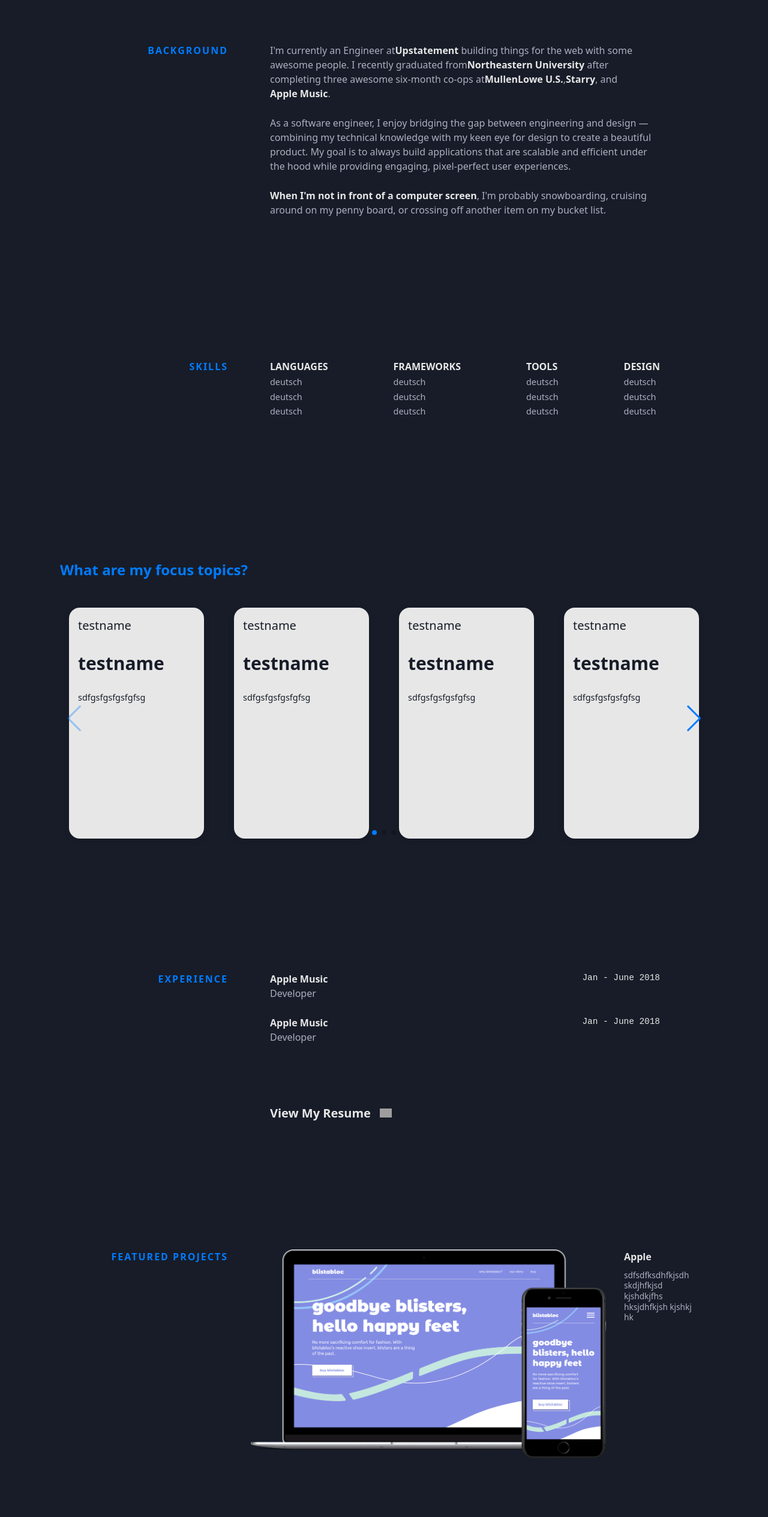
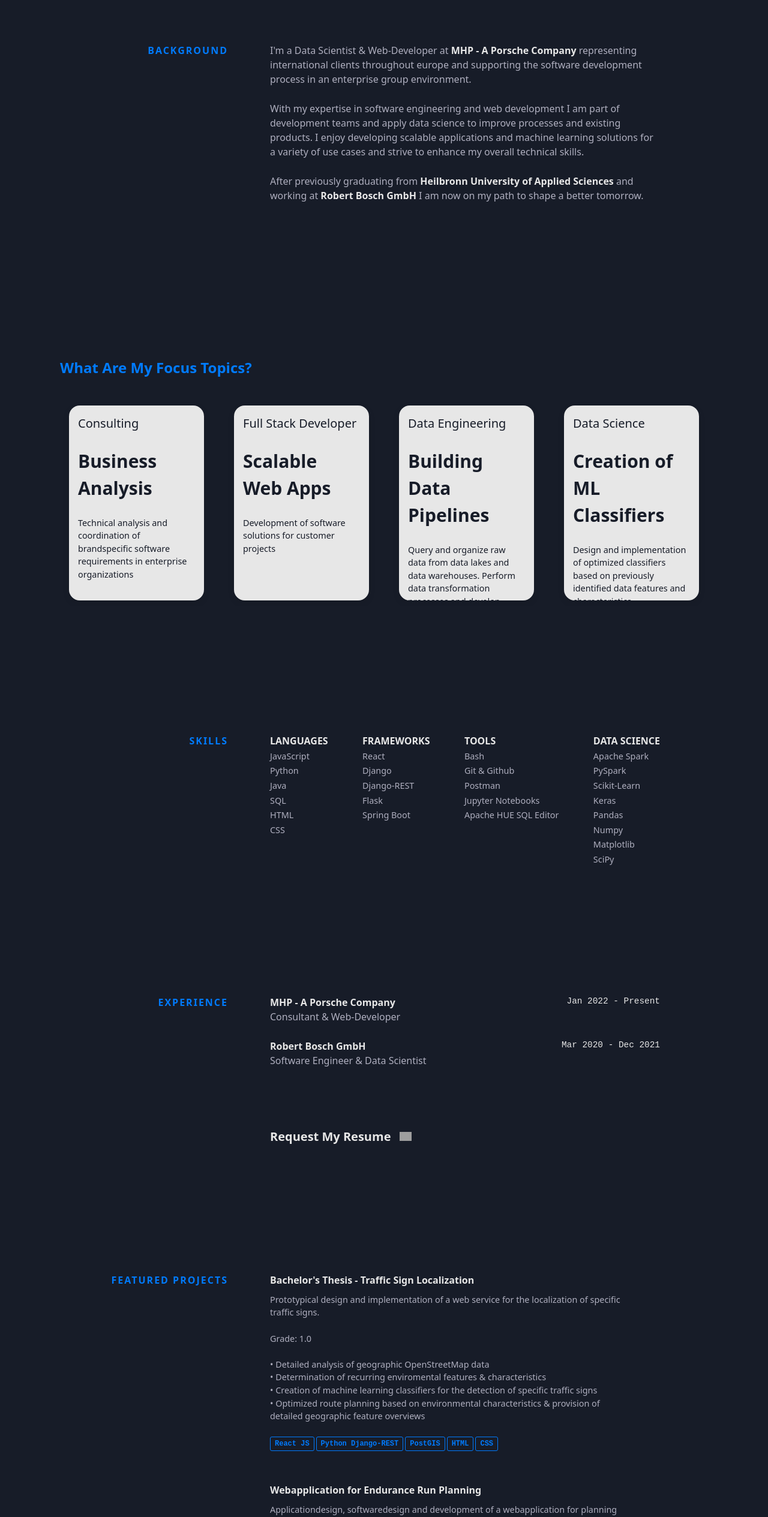
Before and after one commit to hen-den/v1-homepage, a React (Create React App) app: page / in a window 1280 px wide. Shown: the part 840-3369 px from the top of the page at 60% size. Built offline with nearby package versions, Linux system fonts and the light colour scheme; grey boxes are pictures that could not be loaded; a web font is replaced by a local one.

Commit message:
Add site text

```diff
--- a/src/App.js
+++ b/src/App.js
@@ -79,59 +79,65 @@ function App() {
         <Switch />
         <Intro image={{img_url: business_img}}/>
         <Background />
-        <Skills languages={["deutsch", "deutsch", "deutsch"]}
-                frameworks={["deutsch", "deutsch", "deutsch"]}
-                tools={["deutsch", "deutsch", "deutsch"]}
-                design={["deutsch", "deutsch", "deutsch"]} />
 
-        <CardOverview />
+        <CardOverview topics={[{
+            headline: "Consulting",
+            name: "Business Analysis",
+            description: "Technical analysis and coordination of brandspecific software requirements in enterprise organizations"
+        },{
+            headline: "Full Stack Developer",
+            name: "Scalable Web Apps",
+            description: "Development of software solutions for customer projects"
+        },{
+            headline: "Data Engineering",
+            name: "Building Data Pipelines",
+            description: "Query and organize raw data from data lakes and data warehouses. " +
+                "Perform data transformation processes and develop analytical visualizations."
+        },{
+            headline: "Data Science",
+            name: "Creation of ML Classifiers",
+            description: "Design and implementation of optimized classifiers based on previously " +
+                "identified data features and characteristics."
+        }
+
+        ]}/>
+
+        <Skills languages={["JavaScript", "Python", "Java", "SQL", "HTML", "CSS"]}
+                frameworks={["React", "Django", "Django-REST", "Flask", "Spring Boot"]}
+                tools={["Bash", "Git & Github", "Postman", "Jupyter Notebooks", "Apache HUE SQL Editor"]}
+                data_transformation={["Apache Spark", "PySpark", "Scikit-Learn", "Keras", "Pandas", "Numpy", "Matplotlib", "SciPy"]} />
 
         <Experience experience={[{
-              company: "Apple Music",
-              url: "https://www.apple.com/music/",
-              time: "Jan - June 2018",
-              position: "Developer"
+              company: "MHP - A Porsche Company",
+              url: "https://www.mhp.com/en/",
+              time: "Jan 2022 - Present",
+              position: "Consultant & Web-Developer"
         }, {
-              company: "Apple Music",
-              url: "https://www.apple.com/music/",
-              time: "Jan - June 2018",
-              position: "Developer"
+              company: "Robert Bosch GmbH",
+              url: "https://www.bosch.com/",
+              time: "Mar 2020 - Dec 2021",
+              position: "Software Engineer & Data Scientist"
           }]} />
-
-          <FeaturedProjects projects={[{
-              name: "Apple",
-              img_url: Blistabloc,
-              url: "https://www.apple.com/music/",
-              description: "sdfsdfksdhfkjsdh skdjhfkjsd kjshdkjfhs hksjdhfkjsh kjshkj hk",
-          },{
-              name: "Apple",
-              img_url: Blistabloc,
-              url: "https://www.apple.com/music/",
-              description: "sdfsdfksdhfkjsdh skdjhfkjsd kjshdkjfhs hksjdhfkjsh kjshkj hk",
-          },{
-              name: "Apple",
-              img_url: Blistabloc,
-              url: "https://www.apple.com/music/",
-              description: "sdfsdfksdhfkjsdh skdjhfkjsd kjshdkjfhs hksjdhfkjsh kjshkj hk",
-          },
-          ]} />
 
          <OtherProjects
              projects={[{
-                 name: "Other Project",
-                 url: "https://www.apple.com/music/",
-                 description: "sdfsdfksdhfkjsdh skdjhfkjsd kjshdkjfhs hksjdhfkjsh kjshkj hk",
-                 used: ["HTML", "CSS", "React", "Django-REST"]
+                 name: "Bachelor's Thesis -  Traffic Sign Localization",
+                 url: "https://github.com/hen-den",
+                 description: "Prototypical design and implementation of a web service for the localization of specific traffic signs.\n \n" + "Grade: 1.0\n\n"+"• Detailed analysis of geographic OpenStreetMap data \n" +
+                     "• Determination of recurring enviromental features & characteristics\n" +
+                     "• Creation of machine learning classifiers for the detection of specific traffic signs \n" +
+                     "• Optimized route planning based on environmental characteristics & provision of detailed geographic feature overviews",
+                 used: ["React JS", "Python Django-REST", "PostGIS","HTML", "CSS"]
              },{
-                 name: "Other Project",
-                 url: "https://www.apple.com/music/",
-                 description: "sdfsdfksdhfkjsdh skdjhfkjsd kjshdkjfhs hksjdhfkjsh kjshkj hk",
-                 used: ["HTML", "CSS", "React", "Django-REST"]
+                 name: "Webapplication for Endurance Run Planning",
+                 url: "https://www.bosch.com/",
+                 description: "Applicationdesign, softwaredesign and development of a webapplication for planning validation routes for driver assistance systems",
+                 used: ["Django", "JavaScript", "MySQL", "LeafletJS", "D3-JS", "Apache Hadoop","HTML", "CSS"]
              },{
-                 name: "Other Project",
-                 url: "https://www.apple.com/music/",
-                 description: "sdfsdfksdhfkjsdh skdjhfkjsd kjshdkjfhs hksjdhfkjsh kjshkj hk",
-                 used: ["HTML", "CSS", "React", "Django-REST"]
+                 name: "Public Transport Transparency Register",
+                 url: "https://www.oepnv-transparenzregister.de/",
+                 description: "Webapplication to display services and costs in public bus transport",
+                 used: ["Python Flask", "JavaScript", "SQLite","HTML", "CSS"]
              }]}
 
          />
@@ -140,15 +146,15 @@ function App() {
           <Footer links={[{
               title: "LinkedIn",
               img_url: LinkedIn,
-              url: "https://www.apple.com/music/",
+              url: "https://www.linkedin.com/in/mertkan-henden/",
           },{
               title: "Xing",
               img_url: Xing,
-              url: "https://www.apple.com/music/",
+              url: "https://www.xing.com/profile/Mertkan_Henden/",
           },{
               title: "Github",
               img_url: Github,
-              url: "https://www.apple.com/music/",
+              url: "https://github.com/hen-den",
           }]}/>
 
           <TopBottom />
--- a/src/_scss/partials/_card-overview.scss
+++ b/src/_scss/partials/_card-overview.scss
@@ -3,7 +3,7 @@
     font-size: 1.25rem;
     display: flex;
     width: 100%;
-    height: 18.5em;
+    height: 15.5em;
     padding-top: 0.5em;
     padding-bottom: 0.5em;
     padding-right: 0.75em;
--- a/src/components/background.js
+++ b/src/components/background.js
@@ -4,29 +4,21 @@ export const Background = () => {
             <div className="section__title">Background</div>
             <div className="section__content">
                 <p>
-                    I'm currently an Engineer at
-                    <a className="underline-link" href="https://www.upstatement.com/"
-                       target="_blank">Upstatement</a> building things for the web with some awesome people. I recently
-                    graduated from
-                    <a className="underline-link" href="http://www.ccis.northeastern.edu/" target="_blank">Northeastern
-                        University</a> after completing three awesome six-month co-ops at
-                    <a className="underline-link" href="https://us.mullenlowe.com/" target="_blank">MullenLowe U.S.</a>,
-                    <a className="underline-link" href="https://starry.com/" target="_blank">Starry</a>, and
-                    <a className="underline-link" href="https://www.apple.com/music/" target="_blank">Apple Music</a>.
+                    I'm a Data Scientist &amp; Web-Developer at <a className="underline-link" href="https://www.mhp.com/de/"
+                       target="_blank">MHP - A Porsche Company</a> representing international clients throughout europe
+                    and supporting the software development process in an enterprise group environment.
                 </p>
 
                 <p>
-                    As a software engineer, I enjoy bridging the gap between engineering and design &mdash; combining my
-                    technical knowledge
-                    with my keen eye for design to create a beautiful product. My goal is to always build applications
-                    that are scalable
-                    and efficient under the hood while providing engaging, pixel-perfect user experiences.
+                    With my expertise in software engineering and web development I am part of development teams and
+                    apply data science to improve processes and existing products.
+
+                    I enjoy developing scalable applications and machine learning solutions for a variety of use cases
+                    and strive to enhance my overall technical skills.
                 </p>
 
                 <p>
-                    <strong>When I'm not in front of a computer screen</strong>, I'm probably snowboarding, cruising
-                    around on my penny board,
-                    or crossing off another item on my bucket list.
+                    After previously graduating from <a className="underline-link" href="https://www.hs-heilbronn.de/en" target="_blank">Heilbronn University of Applied Sciences</a> and working at  <a className="underline-link" href="https://www.bosch.com/n" target="_blank"> Robert Bosch GmbH</a> I am now on my path to shape a better tomorrow.
                 </p>
 
             </div>
--- a/src/components/card-overview.js
+++ b/src/components/card-overview.js
@@ -13,7 +13,7 @@ import 'swiper/css/scrollbar';
 export function CardOverview(props) {
     return (
         <section className="section card-overview" style={{display:"block"}}>
-            <h1>What are my focus topics?</h1>
+            <h1>What Are My Focus Topics?</h1>
             <Swiper
                 // install Swiper modules
                 modules={[Navigation, Pagination, Scrollbar, A11y]}
@@ -35,87 +35,25 @@ export function CardOverview(props) {
                 }}
                 style={{padding: 15}}
             >
+
+                {props.topics.map(topic => {return (
                         <SwiperSlide>
                         <div className="cards swiper-slide">
                             <div className="cards__card-content">
                                 <div>
-                                testname
+                                    {topic.headline}
                                 </div>
                                 <h2 className="">
-                            testname
+                                    {topic.name}
                                 </h2>
-                            <p>sdfgsfgsfgsfgfsg</p>
+                                <p>{topic.description}</p>
                             </div>
                         </div>
                     </SwiperSlide>
-                <SwiperSlide>
-                    <div className="cards swiper-slide">
-                        <div className="cards__card-content">
-                            <div className="">
-                                testname
-                            </div>
-                            <h2 className="">
-                                testname
-                            </h2>
-                            <p>sdfgsfgsfgsfgfsg</p>
-                        </div>
-                    </div>
-                </SwiperSlide>
-                <SwiperSlide>
-                    <div className="cards swiper-slide">
-                        <div className="cards__card-content">
-                            <div className="">
-                                testname
-                            </div>
-                            <h2 className="">
-                                testname
-                            </h2>
-                            <p>sdfgsfgsfgsfgfsg</p>
-                        </div>
-                    </div>
-                </SwiperSlide>
-                <SwiperSlide>
-                    <div className="cards swiper-slide">
-                        <div className="cards__card-content">
-                            <div className="">
-                                testname
-                            </div>
-                            <h2 className="">
-                                testname
-                            </h2>
-                            <p>sdfgsfgsfgsfgfsg</p>
-                        </div>
-                    </div>
-                </SwiperSlide>
-                <SwiperSlide>
-                    <div className="cards swiper-slide">
-                        <div className="cards__card-content">
-                            <div className="">
-                                testname
-                            </div>
-                            <h2 className="">
-                                testname
-                            </h2>
-                            <p>sdfgsfgsfgsfgfsg</p>
-                        </div>
-                    </div>
-                </SwiperSlide>
-                <SwiperSlide>
-                    <div className="cards swiper-slide">
-                        <div className="cards__card-content">
-                            <div className="">
-                                testname
-                            </div>
-                            <h2 className="">
-                                testname
-                            </h2>
-                            <p>sdfgsfgsfgsfgfsg</p>
-                        </div>
-                    </div>
-                </SwiperSlide>
+                );
+                })}
+
             </Swiper>
         </section>
-
-
     )
 }
--- a/src/components/experience.js
+++ b/src/components/experience.js
@@ -24,7 +24,7 @@ export function Experience(props) {
 
                 </div>
 
-                <a href="#" target="_blank" className="arrow-link">View My Resume</a>
+                <a href="mailto:mertkan.henden@gmx.de" target="_blank" className="arrow-link">Request My Resume</a>
             </div>
         </section>
 
--- a/src/components/featured-projects.js
+++ b/src/components/featured-projects.js
@@ -9,16 +9,11 @@ export function FeaturedProjects(props) {
                     return (
 
                         <div className={`project ${project.name}`}>
-                            <figure className="project__pic">
-                                <a href="https://blistabloc.com/" target="_blank">
-                                    <img src={project.img_url} alt="" />
-                                </a>
-                            </figure>
                             <figcaption className="project__caption">
                                 <div className="project__name">
                                     <a href={project.url} target="_blank">{project.name}</a>
                                 </div>
-                                <p>{project.description}</p>
+                                <p style={{whiteSpace:"pre-wrap"}}>{project.description}</p>
                             </figcaption>
                         </div>
 
--- a/src/components/intro.js
+++ b/src/components/intro.js
@@ -7,7 +7,7 @@ export const Intro = (props) => {
                         <span className="emoji wave-hand animated"></span>
                     </h1>
                     <h2 className="intro__tagline">I'm
-                        <span className="name"> Mertkan Henden</span>, a <br/><span className="name">Data Scientist &amp; Web-Developer</span> focused on
+                        <span className="name"> Mertkan Henden</span>, a <span className="name">Data Scientist &amp; Web-Developer</span> focused on
                         supporting the digital transformation of the mobility &amp; manufacturing sector
                         <span className="emoji technologist"></span>
                     </h2>
--- a/src/components/other-projects.js
+++ b/src/components/other-projects.js
@@ -3,7 +3,7 @@ export function OtherProjects(props) {
     return (
 
         <section className="section other-projects">
-            <div className="section__title">Other Projects</div>
+            <div className="section__title">Featured Projects</div>
             <div className="section__content">
 
                 {props.projects.map(project => {
@@ -11,9 +11,9 @@ export function OtherProjects(props) {
 
                         <div className="project">
                             <div className="project__name">
-                                <a href={project.url} target="_blank" className="arrow-link">{project.name}</a>
+                                <a href={project.url} target="_blank">{project.name}</a>
                             </div>
-                            <p>{project.description}</p>
+                            <p style={{whiteSpace:"pre-wrap"}}>{project.description}</p>
                             <div className="project__used">
 
                                 {project.used.map(thing => {
--- a/src/components/skills.js
+++ b/src/components/skills.js
@@ -41,9 +41,9 @@ export function Skills(props) {
                         </ul>
                     </div>
                     <div className="skillz__category">
-                        <div className="skillz__category__label">Design</div>
+                        <div className="skillz__category__label">Data Science</div>
                         <ul>
-                            {props.design.map(thing => {
+                            {props.data_transformation.map(thing => {
                                 return (
                                     <li className="skillz__category__item">{thing}</li>
                                 );
```
Lines whose indentation alone changed are shown as unchanged.
